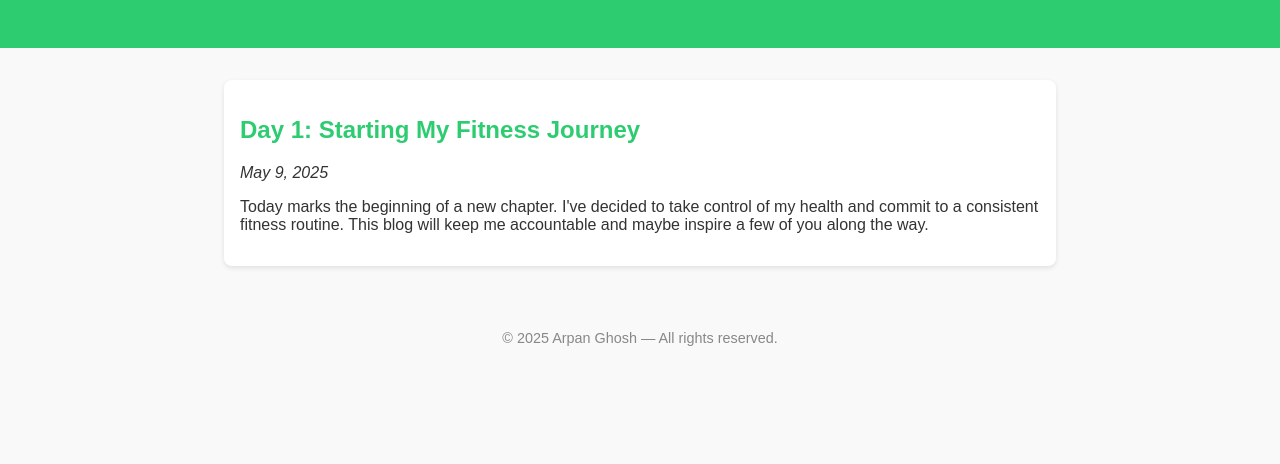
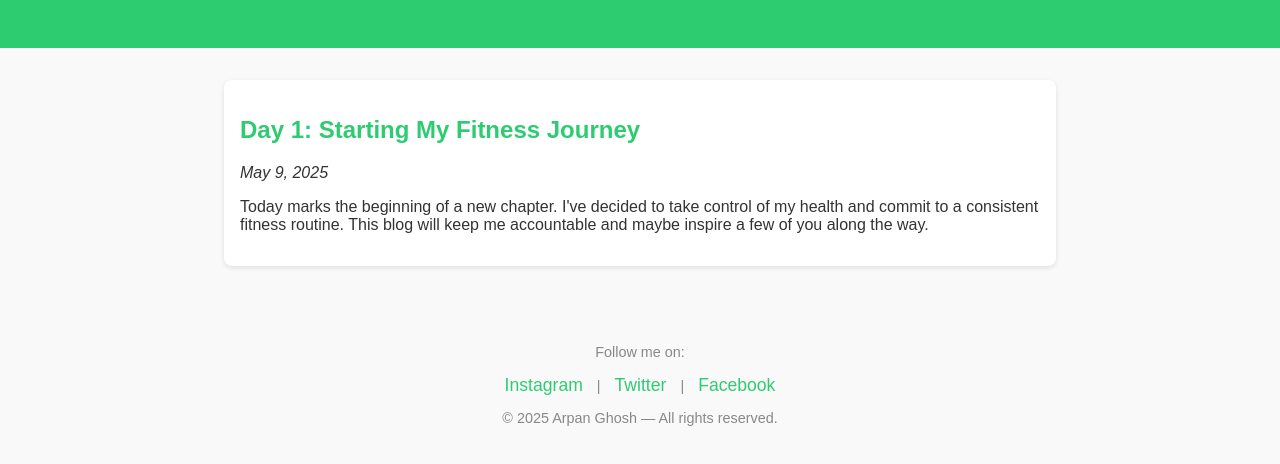
Before and after one commit to arpanghosh123160/fit-with-arpan, a plain HTML site: page index.html in a window 1280 px wide. Shown: the part 110-574 px from the top of the page. Drawn offline with Linux system fonts and the light colour scheme.

Commit message:
Add files via upload

```diff
--- a/index.html
+++ b/index.html
@@ -43,6 +43,15 @@
       color: #888;
       padding: 2rem 1rem;
     }
+    footer a {
+      color: #2ecc71;
+      text-decoration: none;
+      margin: 0 10px;
+      font-size: 1.1rem;
+    }
+    footer a:hover {
+      color: #1abc9c;
+    }
   </style>
 </head>
 <body>
@@ -60,7 +69,11 @@
   </main>
 
   <footer>
-    &copy; 2025 Arpan Ghosh — All rights reserved.
+    <p>Follow me on:</p>
+    <a href="https://www.instagram.com/yourhandle" target="_blank">Instagram</a> |
+    <a href="https://twitter.com/yourhandle" target="_blank">Twitter</a> |
+    <a href="https://www.facebook.com/yourhandle" target="_blank">Facebook</a>
+    <p>&copy; 2025 Arpan Ghosh — All rights reserved.</p>
   </footer>
 </body>
 </html>
```
